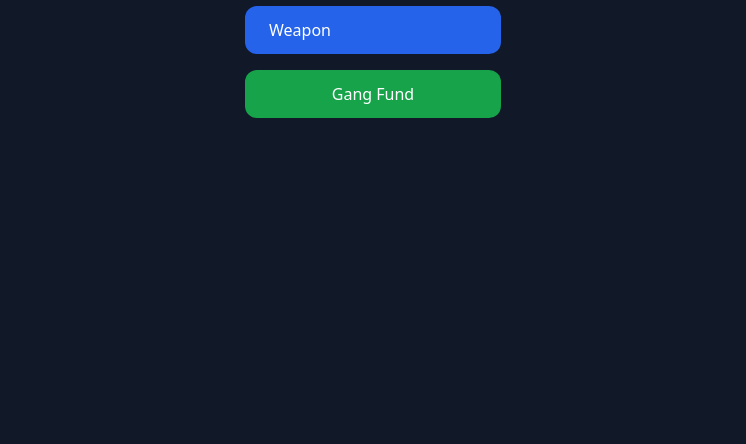
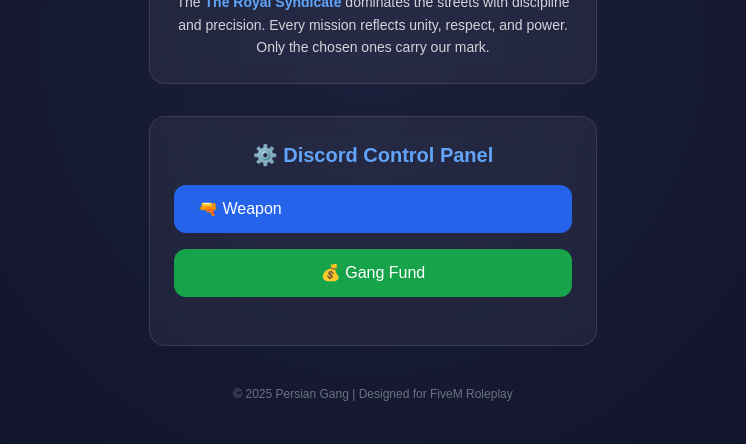
Before and after one commit to munaim007/Discord-Web-Bot, a website: page public/index.html in a window 1280 px wide. Shown: the part 356-800 px from the top of the page, without its empty margins (267-1013 px from the left). Drawn offline with nearby package versions, Linux system fonts and the light colour scheme.

Commit message:
Update index.html

```diff
--- a/public/index.html
+++ b/public/index.html
@@ -3,61 +3,92 @@
 <head>
   <meta charset="UTF-8" />
   <meta name="viewport" content="width=device-width, initial-scale=1.0" />
-  <title>Discord Control Panel</title>
+  <title>The Royal Syndicate Control Panel</title>
   <script src="https://cdn.tailwindcss.com"></script>
+  <style>
+    body {
+      background: radial-gradient(circle at center, #1c1f3b 0%, #0d1125 100%);
+      font-family: 'Poppins', sans-serif;
+    }
+    .glass {
+      background: rgba(255, 255, 255, 0.05);
+      backdrop-filter: blur(10px);
+      border: 1px solid rgba(255, 255, 255, 0.1);
+    }
+    .glow {
+      text-shadow: 0 0 10px #2f4df1, 0 0 20px #2f4df1;
+    }
+  </style>
 </head>
-<body class="bg-gray-900 text-white flex flex-col items-center justify-center min-h-screen">
-  <h1 class="text-3xl font-bold mb-6">⚙️ Discord Control Panel</h1>
+<body class="text-white flex flex-col items-center justify-center min-h-screen px-4">
 
-  <div class="grid grid-cols-1 gap-4 w-64">
+  <!-- Gang Logo -->
+  <div class="flex flex-col items-center mb-6">
+    <img src="images/gang-logo.png" alt="Gang Logo" class="w-32 h-32 mb-4 rounded-full shadow-lg ring-4 ring-blue-700" />
+    <h1 class="text-4xl font-extrabold glow tracking-wide">The Royal Syndicate</h1>
+    <p class="text-blue-300 text-sm mt-2 italic">Honor • Loyalty • Power</p>
+  </div>
+
+  <!-- Info Card -->
+  <div class="glass p-6 rounded-2xl w-full max-w-md text-center mb-8">
+    <h2 class="text-2xl font-bold text-blue-400 mb-3">About the Gang</h2>
+    <p class="text-gray-300 text-sm leading-relaxed">
+      The <span class="text-blue-400 font-semibold">The Royal Syndicate</span> dominates the streets with discipline and precision.
+      Every mission reflects unity, respect, and power. Only the chosen ones carry our mark.
+    </p>
+  </div>
+
+  <!-- Control Panel Section -->
+  <div class="glass p-6 rounded-2xl w-full max-w-md">
+    <h2 class="text-xl font-bold text-blue-400 mb-4 text-center">⚙️ Discord Control Panel</h2>
+
+    <div class="grid grid-cols-1 gap-4">
       <!-- Weapon Button -->
       <div class="relative">
-      <button id="weaponBtn" onclick="toggleWeaponOptions()" class="bg-blue-600 hover:bg-blue-700 px-6 py-3 rounded-xl w-full text-left">
-        Weapon
+        <button id="weaponBtn" onclick="toggleWeaponOptions()" class="bg-blue-600 hover:bg-blue-700 px-6 py-3 rounded-xl w-full text-left transition-all duration-300">
+          🔫 Weapon
         </button>
 
-      <!-- Give/Take dropdown hidden initially -->
-      <div id="weaponOptions" class="mt-2 hidden flex flex-col">
-        <span class="text-gray-300 mb-1 ml-2">Option:</span>
+        <!-- Give/Take dropdown -->
+        <div id="weaponOptions" class="mt-3 hidden flex flex-col">
+          <span class="text-gray-300 mb-1 ml-2">Select Option:</span>
           <select id="weaponSelect" class="bg-gray-800 text-white px-3 py-2 rounded-xl w-40 ml-2">
             <option value="give">Give</option>
             <option value="take">Take</option>
           </select>
-        <button onclick="confirmWeaponAction()" class="bg-blue-600 hover:bg-blue-700 mt-2 px-4 py-2 rounded-xl w-32 ml-2">
+          <button onclick="confirmWeaponAction()" class="bg-blue-600 hover:bg-blue-700 mt-2 px-4 py-2 rounded-xl w-32 ml-2 transition-all duration-300">
             Confirm
           </button>
         </div>
       </div>
 
       <!-- Gang Fund Button -->
-    <button onclick="sendAction('fund')" class="bg-green-600 hover:bg-green-700 px-6 py-3 rounded-xl">
-      Gang Fund
+      <button onclick="sendAction('fund')" class="bg-green-600 hover:bg-green-700 px-6 py-3 rounded-xl transition-all duration-300">
+        💰 Gang Fund
       </button>
     </div>
 
-  <p id="status" class="mt-6 text-sm text-gray-400"></p>
+    <p id="status" class="mt-6 text-sm text-gray-400 text-center"></p>
+  </div>
 
+  <footer class="mt-10 text-gray-500 text-xs text-center">
+    © 2025 Persian Gang | Designed for FiveM Roleplay
+  </footer>
+
+  <!-- Script Logic -->
   <script>
-    // Toggle dropdown visibility
     function toggleWeaponOptions() {
       const options = document.getElementById("weaponOptions");
       options.classList.toggle("hidden");
     }
 
-    // Save action (give/take) and redirect
     function confirmWeaponAction() {
       const action = document.getElementById("weaponSelect").value;
-
-      // Save the action so other pages can access it
       localStorage.setItem("action", action);
-
       document.getElementById("status").innerText = `⚙️ Selected: ${action.toUpperCase()} mode`;
-
-      // Redirect to weapon selection page
       window.location.href = "weapons.html";
     }
 
-    // Gang Fund Button Logic
     async function sendAction(category) {
       document.getElementById("status").innerText = "⏳ Sending...";
       try {
```
Lines whose indentation alone changed are shown as unchanged.
